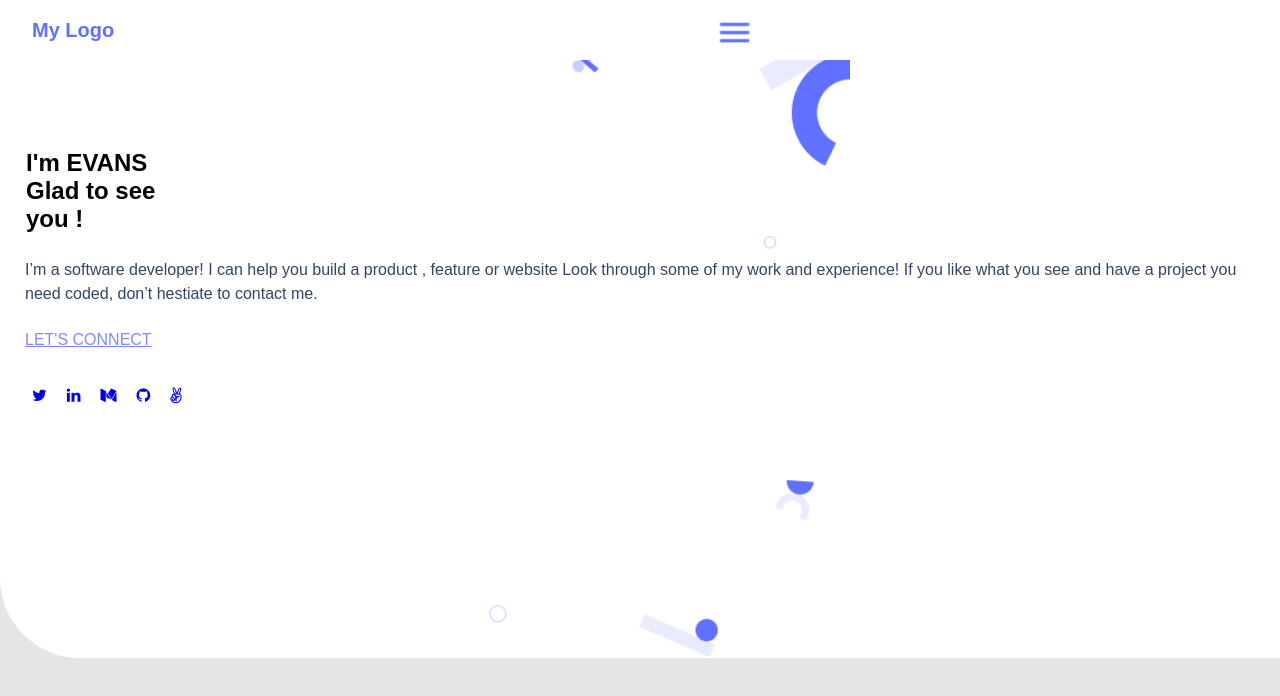
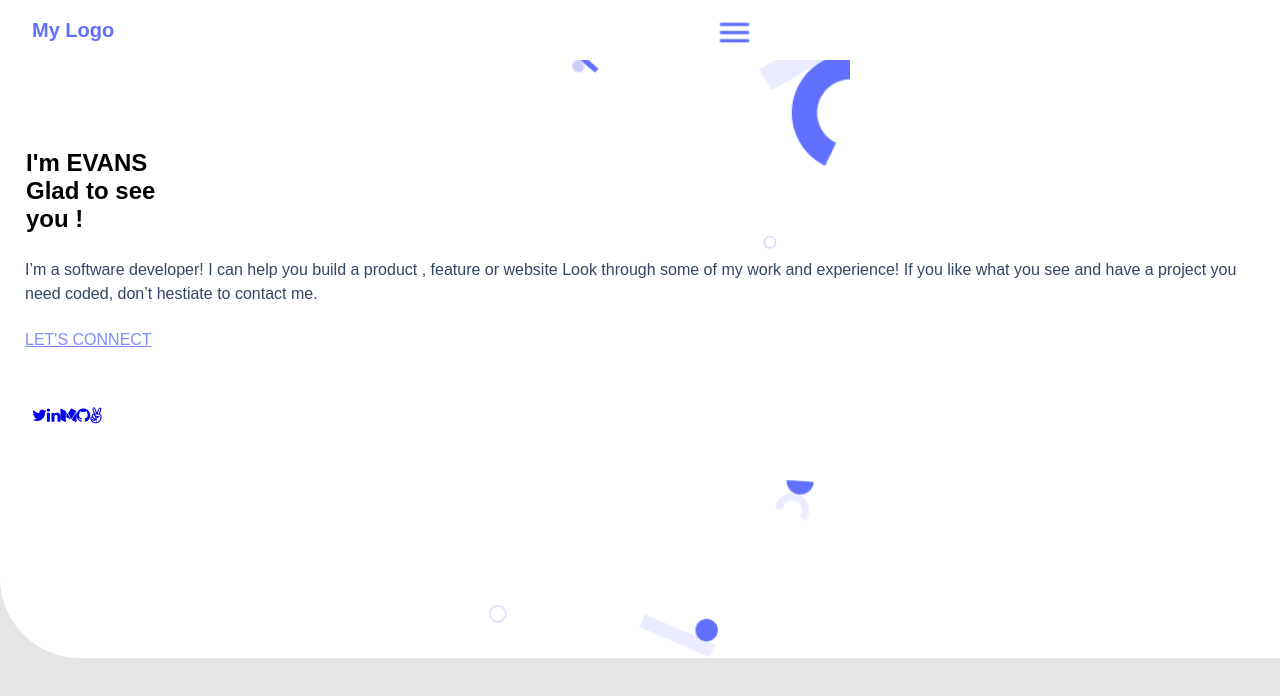
Before and after one commit to evans22j/My-Portfolio, a plain HTML site: page index.html in a window 1280 px wide. Drawn offline with Linux system fonts and the light colour scheme.

Commit message:
Made changes on css

```diff
--- a/styles.css
+++ b/styles.css
@@ -1,7 +1,6 @@
 body {
   margin: 0;
   padding: 0;
-  box-sizing: border-box;
   text-decoration: none;
 }
 
@@ -34,11 +33,11 @@ h1 {
   display: none;
 }
 
-.header.shadow {
+.header .shadow {
   box-shadow: -3px -2px 35px 11px rgba(0, 0, 0, 0.15);
 }
 
-.header.open .bar {
+.header .open .bar {
   display: flex;
 }
 
@@ -107,17 +106,16 @@ header .close img {
 
 .content p {
   margin: 25px;
+  font-size: 16px;
   font-style: normal;
   font-weight: normal;
-  font-size: 16px;
   line-height: 24px;
   color: #344563;
 }
 
 .media-platform {
-  width: 100%;
   display: flex;
-  gap: 20px;
+  padding: 20px;
   padding-left: 2rem;
   list-style-type: none;
   color: #505f79;
```
